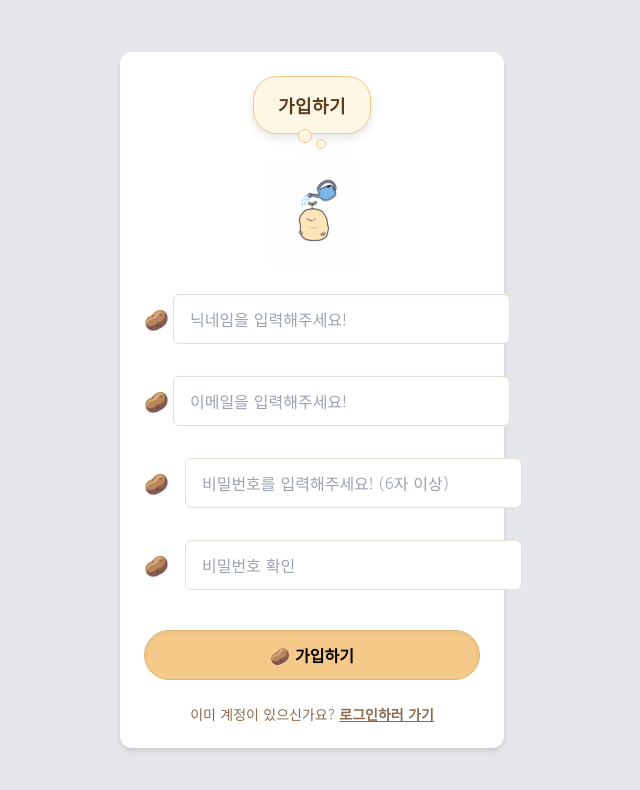
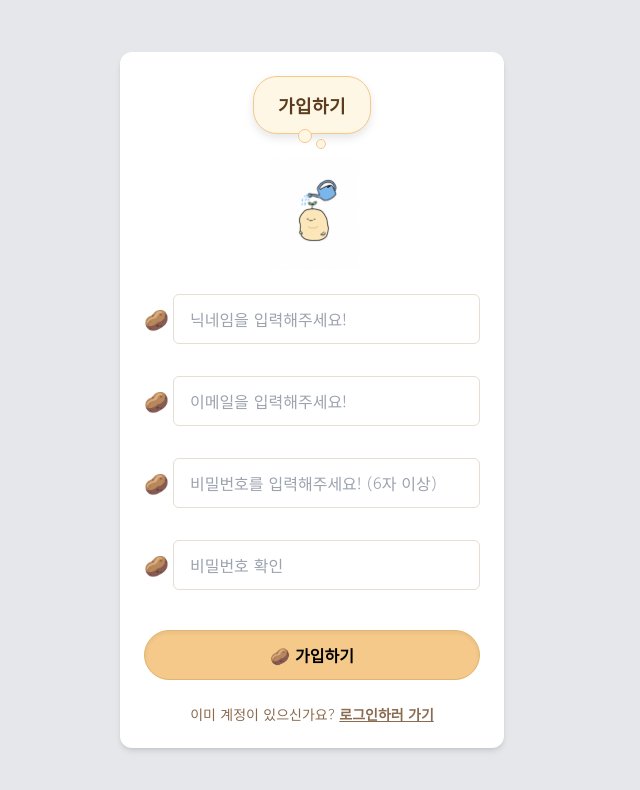
Before and after one commit to rockcha/GamjaRing, a React (Vite) app: page /signup in a window 1280 px wide. Shown: the top 790 px of the page, without its empty margins (328-968 px from the left). Built offline with nearby package versions, Linux system fonts and the light colour scheme; no server answers.

Commit message:
이메일 입력창 오류 픽스

```diff
--- a/src/pages/SignupPage.tsx
+++ b/src/pages/SignupPage.tsx
@@ -42,47 +42,47 @@ export default function SignupPage() {
         <BoorishHeader title="가입하기" />
 
         <div className="flex flex-col gap-8 mb-10 mt-6">
-          <div className="flex items-center  gap-1">
+          <div className="flex items-center gap-1">
             <span className="text-xl">🥔</span>
             <input
               type="text"
               placeholder="닉네임을 입력해주세요!"
               value={nickname}
               onChange={(e) => setNickname(e.target.value)}
-              className="flex-1 px-4 py-3 border border-[#e6ddd3] rounded-md focus:outline-none focus:ring-2 focus:ring-[#d7b89c]"
+              className="w-full min-w-0 px-4 py-3 border border-[#e6ddd3] rounded-md focus:outline-none focus:ring-2 focus:ring-[#d7b89c]"
             />
           </div>
 
-          <div className="flex items-center  gap-1">
+          <div className="flex items-center gap-1">
             <span className="text-xl">🥔</span>
             <input
               type="email"
               placeholder="이메일을 입력해주세요!"
               value={email}
               onChange={(e) => setEmail(e.target.value)}
-              className="flex-1 px-4 py-3 border border-[#e6ddd3] rounded-md focus:outline-none focus:ring-2 focus:ring-[#d7b89c]"
+              className="w-full min-w-0 px-4 py-3 border border-[#e6ddd3] rounded-md focus:outline-none focus:ring-2 focus:ring-[#d7b89c]"
             />
           </div>
 
-          <div className="flex items-center gap-4">
+          <div className="flex items-center gap-1">
             <span className="text-xl">🥔</span>
             <input
               type="password"
               placeholder="비밀번호를 입력해주세요! (6자 이상)"
               value={password}
               onChange={(e) => setPassword(e.target.value)}
-              className="flex-1 px-4 py-3 border border-[#e6ddd3] rounded-md focus:outline-none focus:ring-2 focus:ring-[#d7b89c]"
+              className="w-full min-w-0 px-4 py-3 border border-[#e6ddd3] rounded-md focus:outline-none focus:ring-2 focus:ring-[#d7b89c]"
             />
           </div>
 
-          <div className="flex items-center gap-4">
+          <div className="flex items-center gap-1">
             <span className="text-xl">🥔</span>
             <input
               type="password"
               placeholder="비밀번호 확인"
               value={confirmPassword}
               onChange={(e) => setConfirmPassword(e.target.value)}
-              className="flex-1 px-4 py-3 border border-[#e6ddd3] rounded-md focus:outline-none focus:ring-2 focus:ring-[#d7b89c]"
+              className="w-full min-w-0 px-4 py-3 border border-[#e6ddd3] rounded-md focus:outline-none focus:ring-2 focus:ring-[#d7b89c]"
             />
           </div>
 
```
